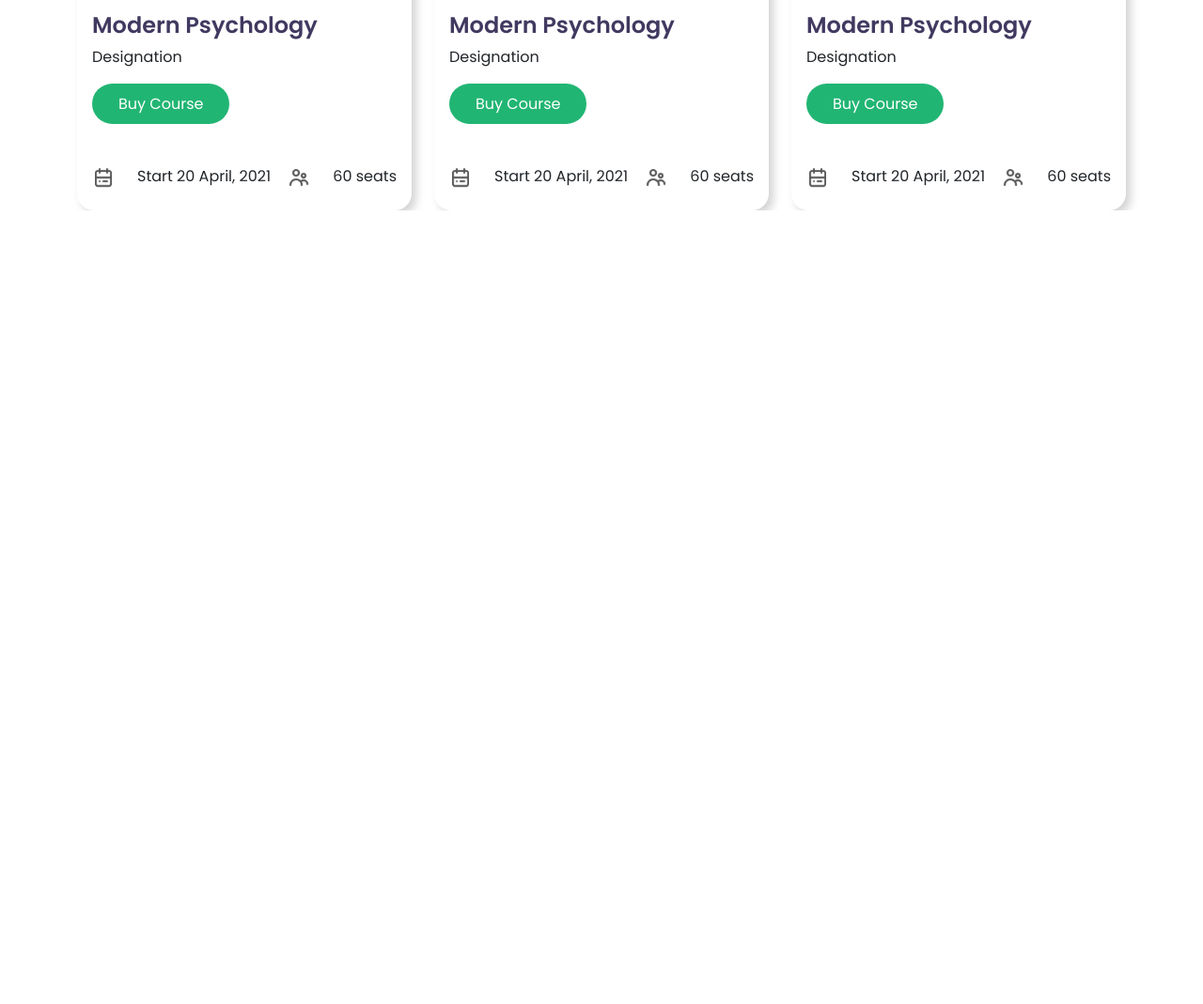
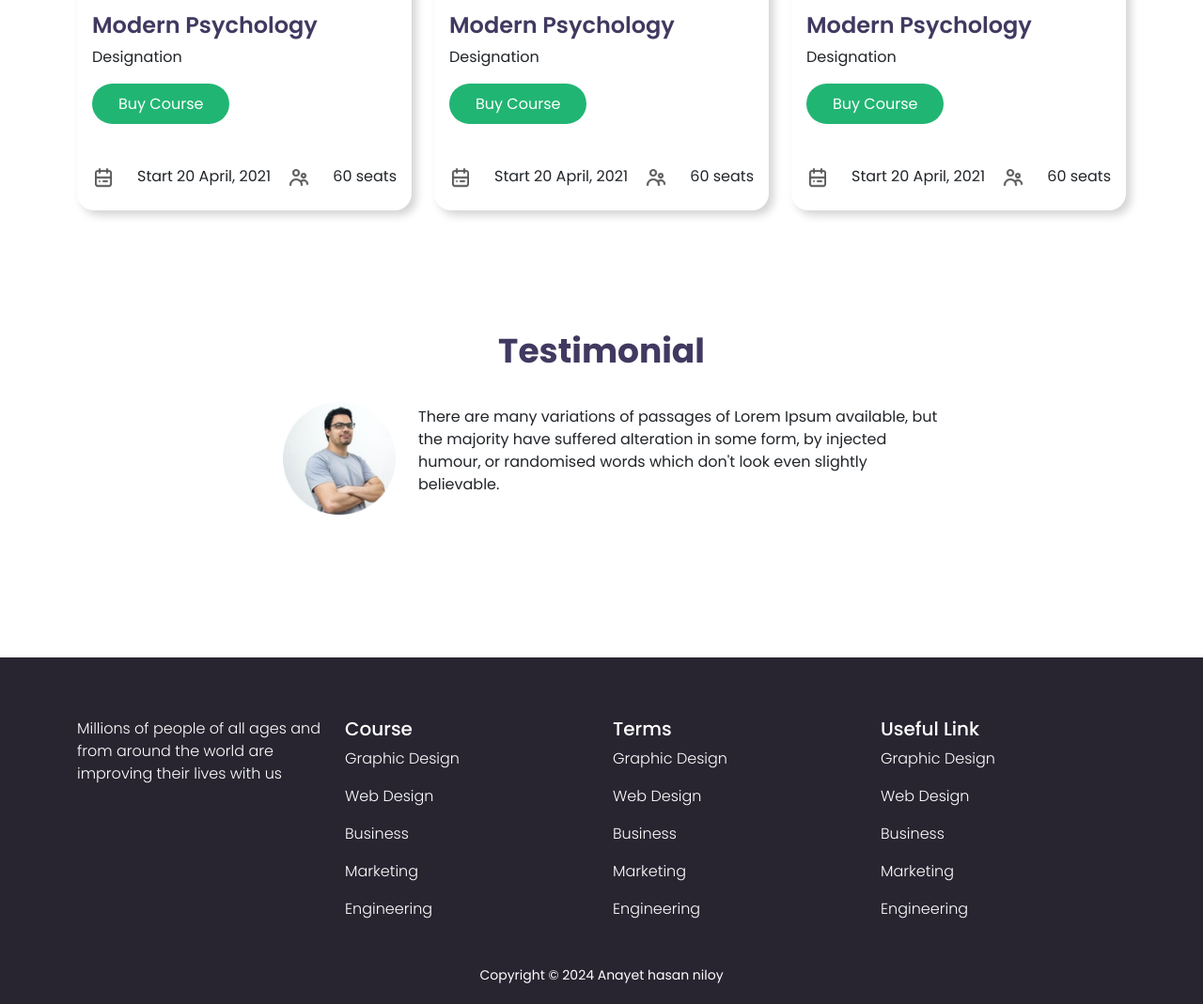
Before and after one commit to anayethasan/e-school, a plain HTML site: page index.html in a window 1280 px wide. Shown: the part 1593-2662 px from the top of the page at 94% size. Before the commit the page ends 1817 px from the top, so only its background shows below. Drawn offline with nearby package versions, Linux system fonts and the light colour scheme.

Commit message:
all section and pages added

```diff
--- a/index.html
+++ b/index.html
@@ -245,5 +245,61 @@
       </div>
     </section>
     <!-- Courses Section End -->
+
+    <!-- Testimonial Section Start -->
+    <section class="testimonial-section">
+      <div class="container">
+          <h1>Testimonial</h1>
+          <div class="row">
+            <div class="d-flex flex-row justify-content-center align-items-center">
+              <img src="Photos/Man.png" class="col-xl-6 col-md-12 img-fluid m-4">
+              <p class="col-xl-6 col-md-12">There are many variations of passages of Lorem Ipsum available,    but the
+                majority have suffered alteration in some form, by injected humour,
+               or randomised words which don't look even slightly believable.</p>
+            </div>
+          </div>
+      </div>
+  </section>
+    <!-- Testimonial Section End -->
+
+    <!-- Footer Section start -->
+    <section class="footer-section">
+      <div class="container">
+        <div class="row text-white">
+          <div class="extra col-md-3">
+            <p>Millions of people of all ages and from around
+              the world are improving their lives with us</p>
+          </div>
+          <div class="extra col-md-3">
+            <h5>Course</h5>
+            <p>Graphic Design</p>
+            <p>Web Design</p>
+            <p>Business</p>
+            <p>Marketing</p>
+            <p>Engineering</p>
+          </div>
+          <div class="extra col-md-3">
+            <h5>Terms</h5>
+            <p>Graphic Design</p>
+            <p>Web Design</p>
+            <p>Business</p>
+            <p>Marketing</p>
+            <p>Engineering</p>
+          </div>
+          <div class="extra col-md-3">
+            <h5>Useful Link</h5>
+            <p>Graphic Design</p>
+            <p>Web Design</p>
+            <p>Business</p>
+            <p>Marketing</p>
+            <p>Engineering</p>
+          </div>
+        </div>
+      </div>
+      <footer>
+      <small class="text-white">Copyright © 2024 Anayet hasan niloy</small>
+      </footer>
+    </section>
+    <!-- Footer Section End -->
 </body>
 </html>
--- a/style.css
+++ b/style.css
@@ -120,3 +120,37 @@ body{
     width: auto;
     height: 24px;
 }
+/* Testimonial  */
+.testimonial-section{
+    margin-top: 8rem;
+}
+.testimonial-section h1{
+    text-align: center;
+    font-size: 36px;
+    font-weight: 700;
+    color: #413960;
+}
+.testimonial-section .row img{
+    width: auto;
+    height: 120px;
+}
+/* Footer Section */
+.footer-section{
+    background-color: #282531;
+    width: auto;
+    height: 369px;
+}
+.footer-section .row{
+    margin-top: 8rem;
+}
+.extra{
+    margin-top: 4rem;
+}
+.extra p{
+    font-size: 16px;
+    font-weight: 300;
+}
+footer{
+    text-align: center;
+    margin-top: 30px;
+}
```
